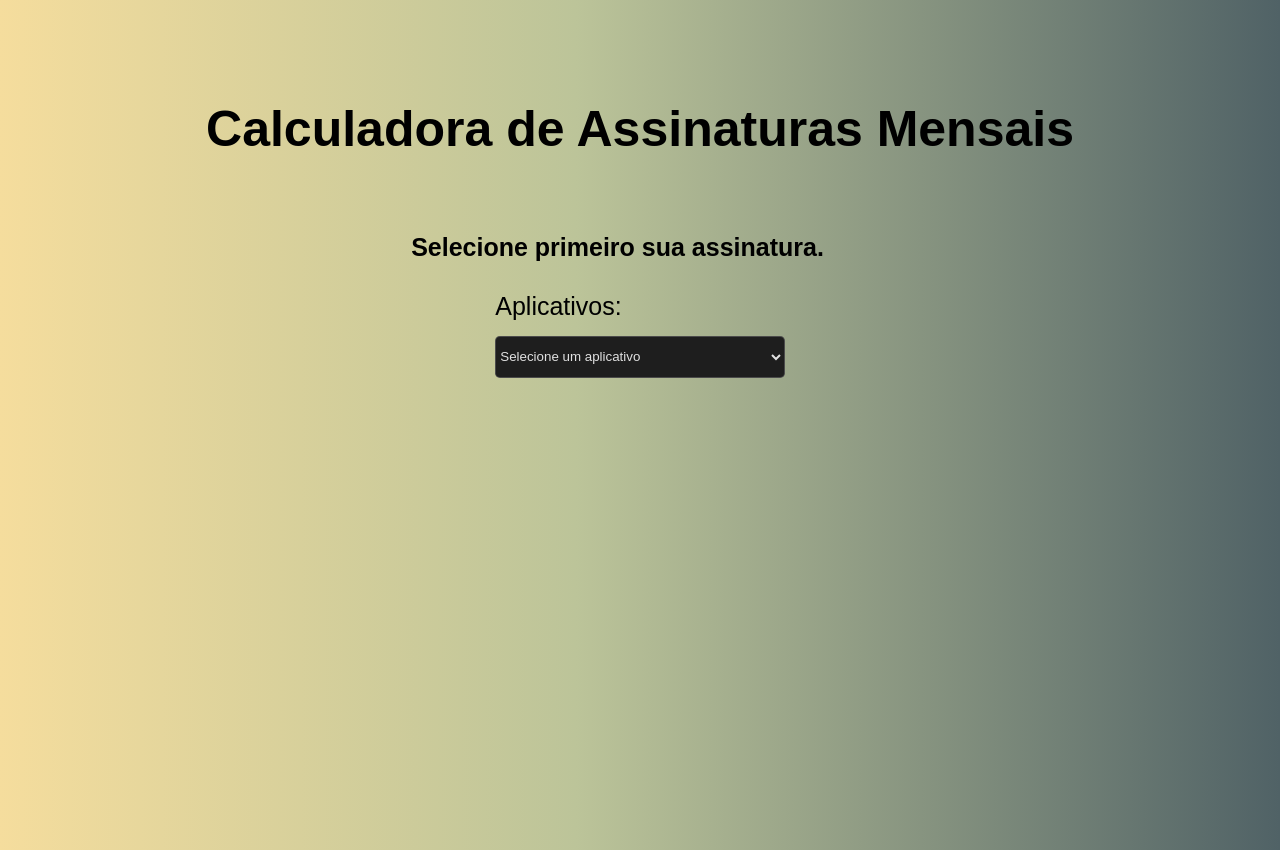
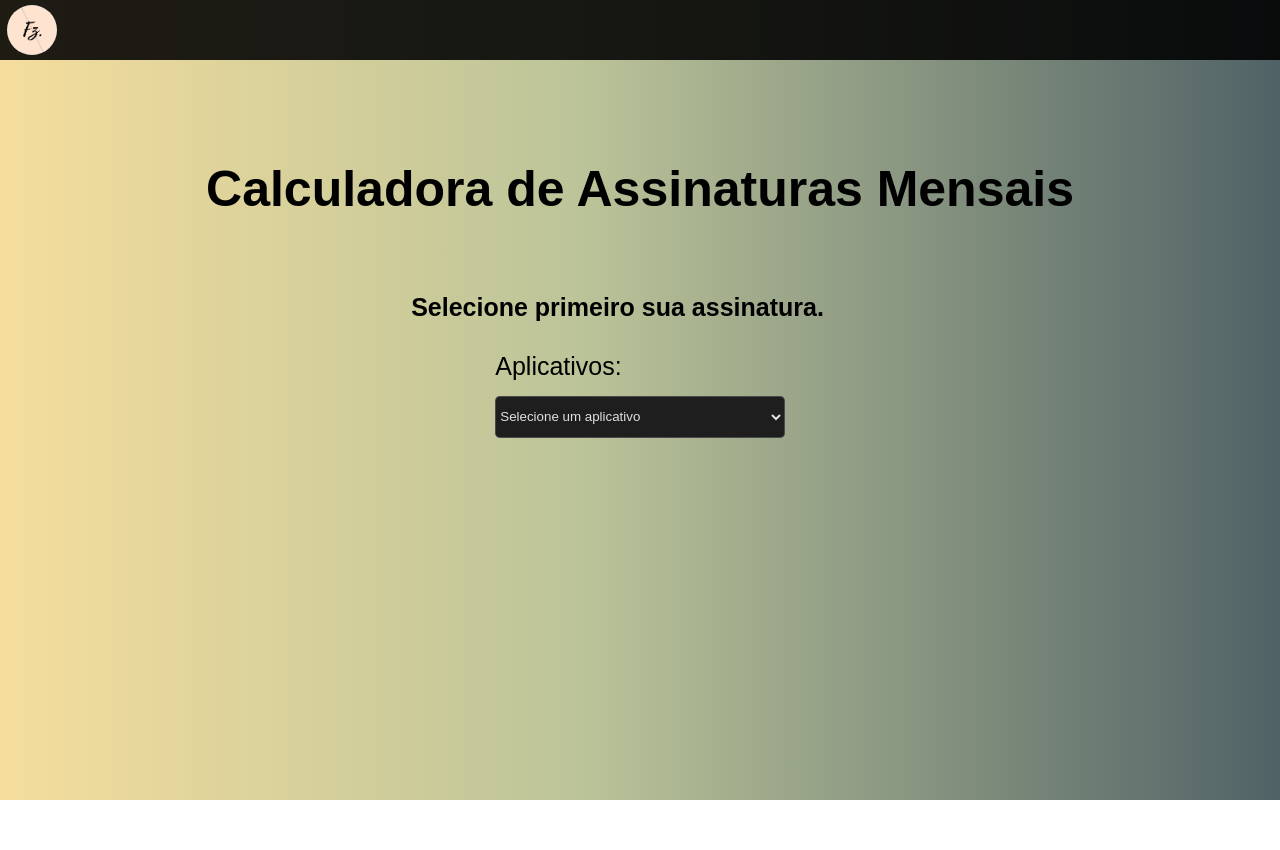
Before and after one commit to Felipe-Zucoli/Calculadora_Assinaturas_Mensais, a React (Vite) app: page / in a window 1280 px wide. After the commit the page ends 800 px from the top, so only its background shows below. Built offline with nearby package versions, Linux system fonts and the light colour scheme.

Commit message:
Adicionado logo

```diff
--- a/src/App.jsx
+++ b/src/App.jsx
@@ -1,9 +1,11 @@
 import './App.css'
 import ListApps from './Components/ListApps'
+import Nav from './Components/Nav'
 
 function App() {
   return (
     <div className='Body'>
+      <Nav/>
       <h1 className='Titulo'>Calculadora de Assinaturas Mensais</h1>
       <p className='TextoAss'>Selecione primeiro sua assinatura.</p>
       <ListApps/>
--- /dev/null
+++ b/src/Components/Nav.css
@@ -0,0 +1,16 @@
+*{
+    margin: 0;
+    padding: 0;
+}
+
+nav {
+    background: rgba(0, 0, 0, 0.879);
+    height: 60px;
+}
+
+.ImgLogo {
+    margin-top: 5px;
+    margin-left: 7px;
+    width: 50px;
+    border-radius: 190px;
+}
--- /dev/null
+++ b/src/Components/Nav.jsx
@@ -0,0 +1,12 @@
+import Fz from "../Images/Fz.png"
+import "./Nav.css"
+
+const Nav = () => {
+    return (
+        <nav>
+    <a href="https://github.com/Felipe-Zucoli" target="_blank"><img src={Fz} alt="Logo" className="ImgLogo"/></a>
+    </nav>
+)
+}
+
+export default Nav;
```
Also changed, not shown: src/Images/Fz.png (added).
